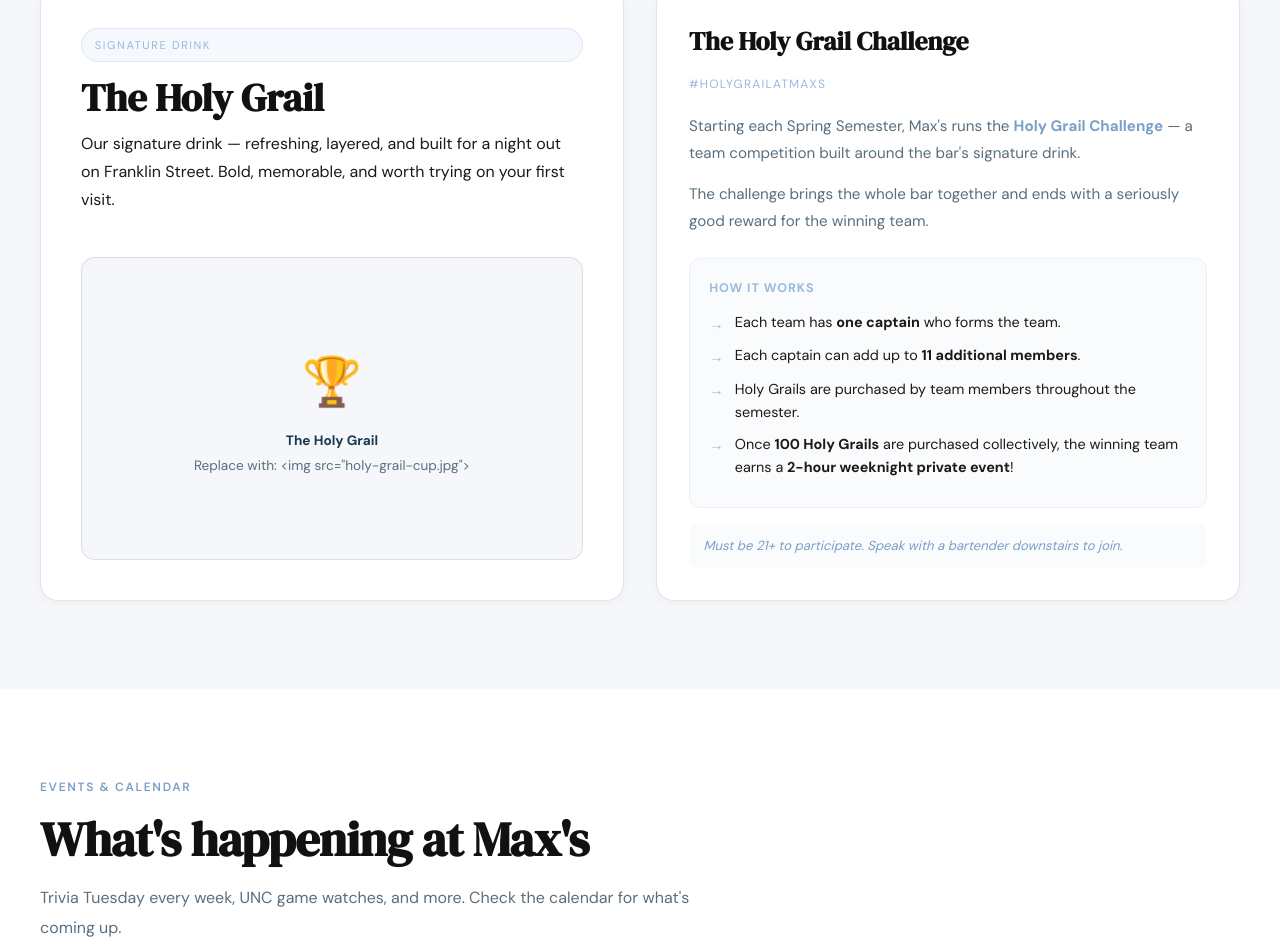
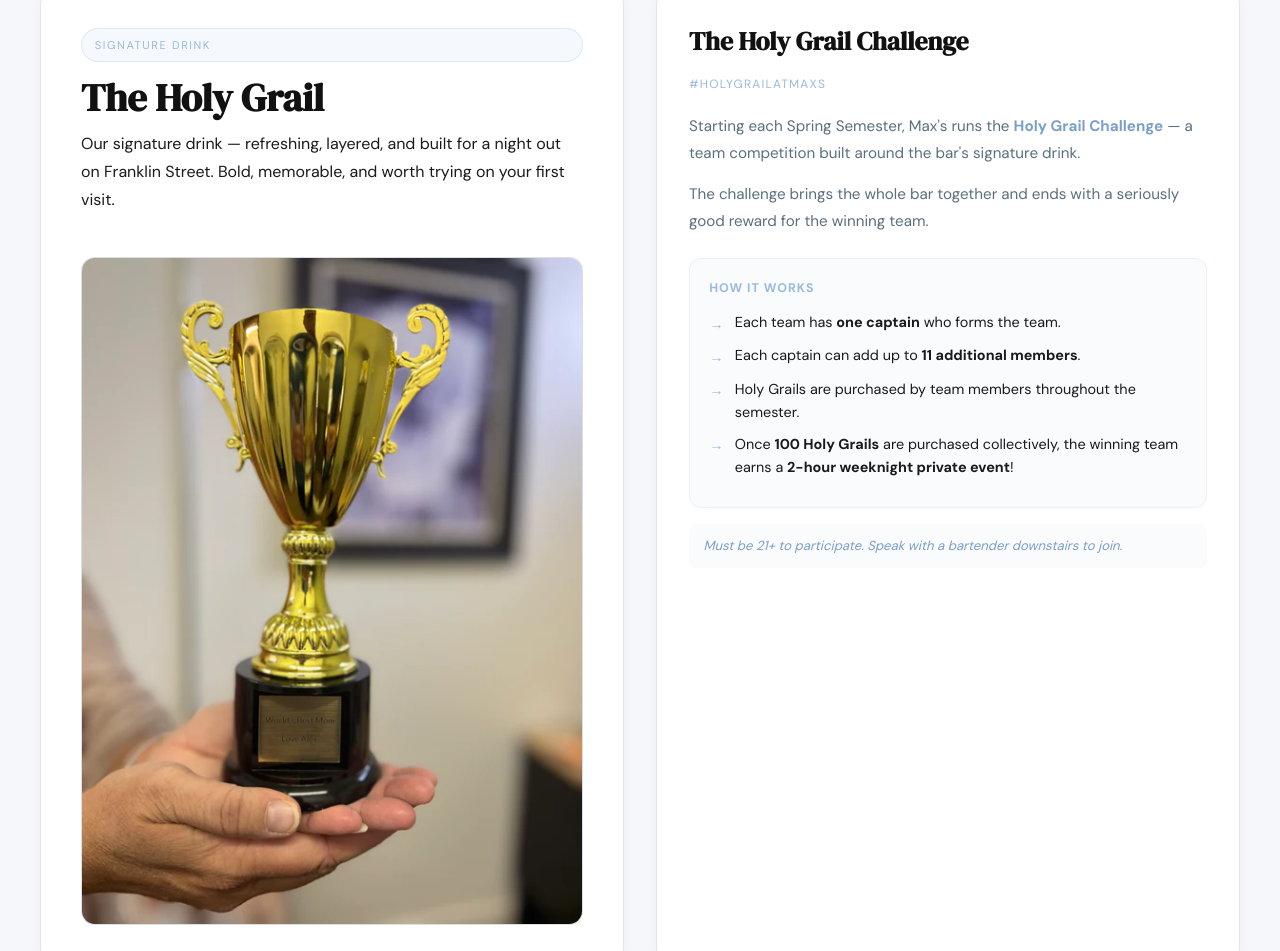
Before and after one commit to ChisomO35/maxs-tin-can, a plain HTML site: page index.html in a window 1280 px wide. Shown: the part 3058-4009 px from the top of the page. Drawn offline with Linux system fonts and the light colour scheme.

Commit message:
Add Holy Grail trophy photo to Signature Drink section
Replace the trophy-emoji placeholder with a real photo of the grail
cup. Use object-fit:contain so the full portrait trophy is shown
without cropping, with a min-height so it fills the card.

Co-Authored-By: Claude Opus 4.8 <noreply@anthropic.com>

```diff
--- a/index.html
+++ b/index.html
@@ -178,12 +178,9 @@
         <p class="grail-desc">
           Our signature drink — refreshing, layered, and built for a night out on Franklin Street. Bold, memorable, and worth trying on your first visit.
         </p>
-        <!-- Holy Grail cup image — replace src with real photo -->
+        <!-- Holy Grail cup image -->
         <div class="grail-image-wrap">
-          <div style="color:var(--muted);text-align:center">
-            <div style="font-size:3rem;margin-bottom:.5rem">🏆</div>
-            <p style="font-size:.85rem;line-height:1.5"><strong style="color:var(--accent-light);display:block;margin-bottom:.3rem">The Holy Grail</strong>Replace with: &lt;img src="holy-grail-cup.jpg"&gt;</p>
-          </div>
+          <img src="holy-grail.webp" alt="The Holy Grail — a gold trophy cup held in hand">
         </div>
       </div>
 
--- a/styles.css
+++ b/styles.css
@@ -272,9 +272,9 @@ section{padding:5.5rem 1.5rem}
 .grail-image-wrap{
   margin-top:1.5rem;border-radius:14px;overflow:hidden;
   border:1px solid var(--border);background:var(--bg2);
-  flex:1;display:flex;align-items:center;justify-content:center;
+  flex:1;min-height:300px;display:flex;align-items:center;justify-content:center;
 }
-.grail-image-wrap img{width:100%;height:100%;object-fit:cover}
+.grail-image-wrap img{width:100%;height:100%;object-fit:contain}
 .grail-badge{
   display:inline-block;
   padding:.38rem .8rem;border-radius:999px;
```
Also changed, not shown: holy-grail.webp (added).
